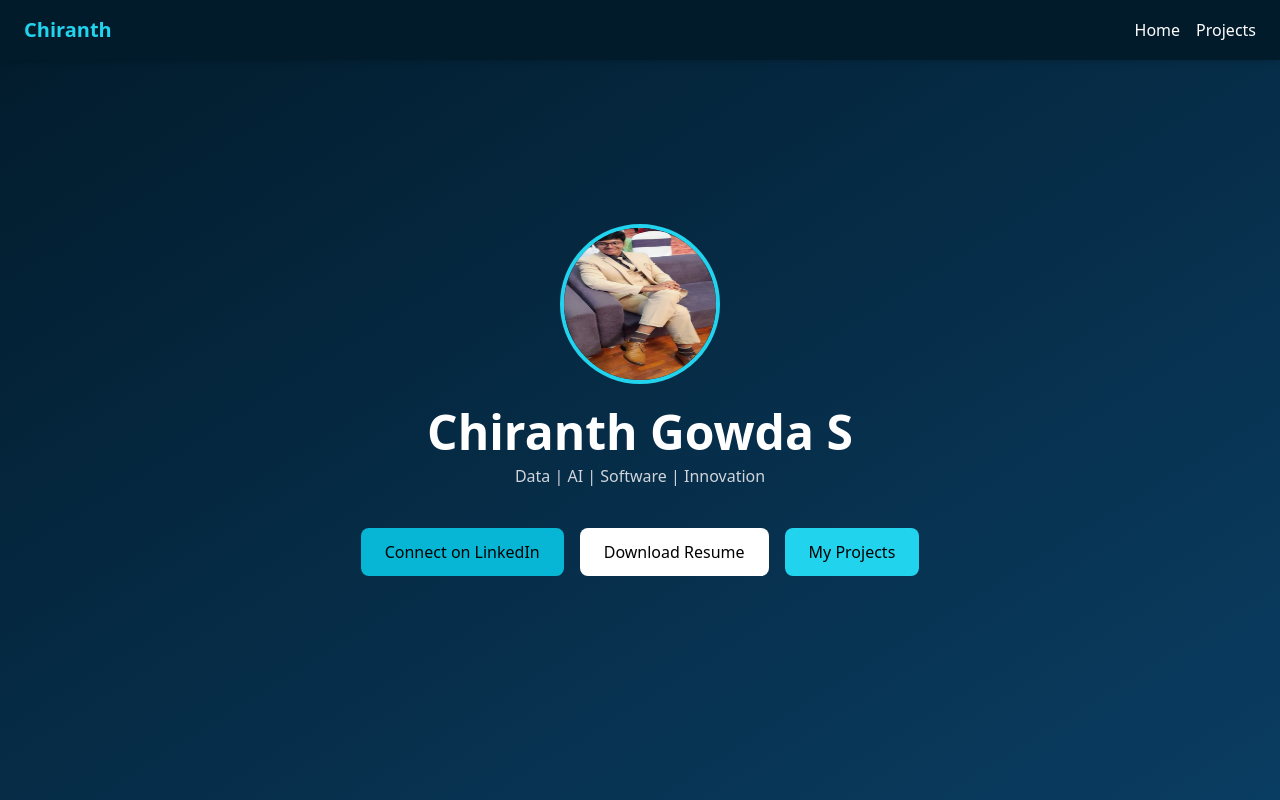
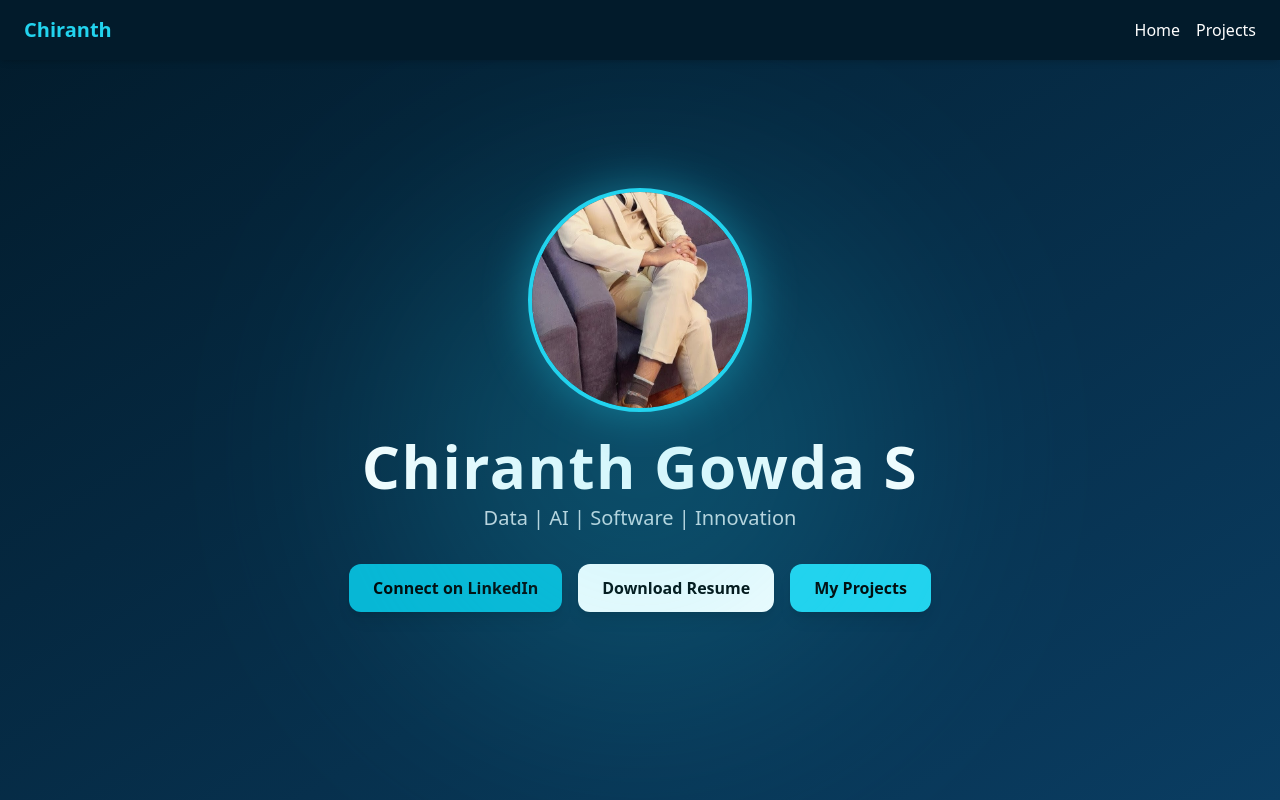
Before and after one commit to chiranthgowdas/chiranth-portfolio, a React (Vite) app: page / in a window 1280 px wide. Shown: the top 800 px of the page. Built offline with nearby package versions, Linux system fonts and the light colour scheme.

Commit message:
update hero

```diff
--- a/src/components/Hero.jsx
+++ b/src/components/Hero.jsx
@@ -2,30 +2,39 @@ import { Link } from "react-router-dom";
 
 export default function Hero() {
   return (
-    <section className="min-h-screen flex flex-col items-center justify-center text-center bg-gradient-to-br from-[#021B2B] to-[#0A3D62] text-white px-4 relative z-10">
+    <section className="min-h-screen flex flex-col items-center justify-center text-center bg-gradient-to-br from-[#021B2B] to-[#0A3D62] text-white px-4 relative">
 
-      <img
-        src="/profile.jpg"
-        alt="profile"
-        className="w-40 h-40 rounded-full border-4 border-cyan-400 mb-6"
-      />
+      {/* 🔥 GLOW BACKGROUND */}
+      <div className="absolute w-[500px] h-[500px] bg-cyan-400 opacity-20 blur-[120px] rounded-full top-1/4"></div>
 
-      <h1 className="text-4xl md:text-5xl font-bold mb-2">
+      {/* 🔥 PROFILE IMAGE */}
+      <div className="relative mb-6">
+        <div className="absolute inset-0 rounded-full bg-cyan-400 blur-xl opacity-40"></div>
+        <img
+          src="/profile.jpg"
+          alt="profile"
+          className="relative w-48 h-48 md:w-56 md:h-56 rounded-full border-4 border-cyan-400 object-cover"
+        />
+      </div>
+
+      {/* 🔥 NAME */}
+      <h1 className="text-4xl md:text-6xl font-bold mb-2 tracking-wide">
         Chiranth Gowda S
       </h1>
 
-      <p className="text-gray-300 mb-6">
+      {/* 🔥 TAGLINE */}
+      <p className="text-gray-300 text-lg md:text-xl mb-8">
         Data | AI | Software | Innovation
       </p>
 
-      {/* 🔥 BUTTONS (mobile safe) */}
-      <div className="flex flex-wrap justify-center gap-4 mt-4">
+      {/* 🔥 BUTTONS */}
+      <div className="flex flex-wrap justify-center gap-4">
 
         <a
-          href="https://linkedin.com/in/YOUR-LINK"
+          href="https://www.linkedin.com/in/chiranth-gowda-s-67565a310/"
           target="_blank"
           rel="noreferrer"
-          className="px-6 py-3 bg-cyan-500 rounded-lg text-black font-medium"
+          className="px-6 py-3 bg-cyan-500 hover:bg-cyan-400 text-black rounded-xl font-semibold shadow-lg hover:scale-105 transition"
         >
           Connect on LinkedIn
         </a>
@@ -33,14 +42,14 @@ export default function Hero() {
         <a
           href="/resume.pdf"
           download
-          className="px-6 py-3 bg-white text-black rounded-lg font-medium"
+          className="px-6 py-3 bg-white text-black rounded-xl font-semibold shadow-lg hover:scale-105 transition"
         >
           Download Resume
         </a>
 
         <Link
           to="/projects"
-          className="px-6 py-3 bg-cyan-400 text-black rounded-lg font-medium"
+          className="px-6 py-3 bg-cyan-400 hover:bg-cyan-300 text-black rounded-xl font-semibold shadow-lg hover:scale-105 transition"
         >
           My Projects
         </Link>
```
